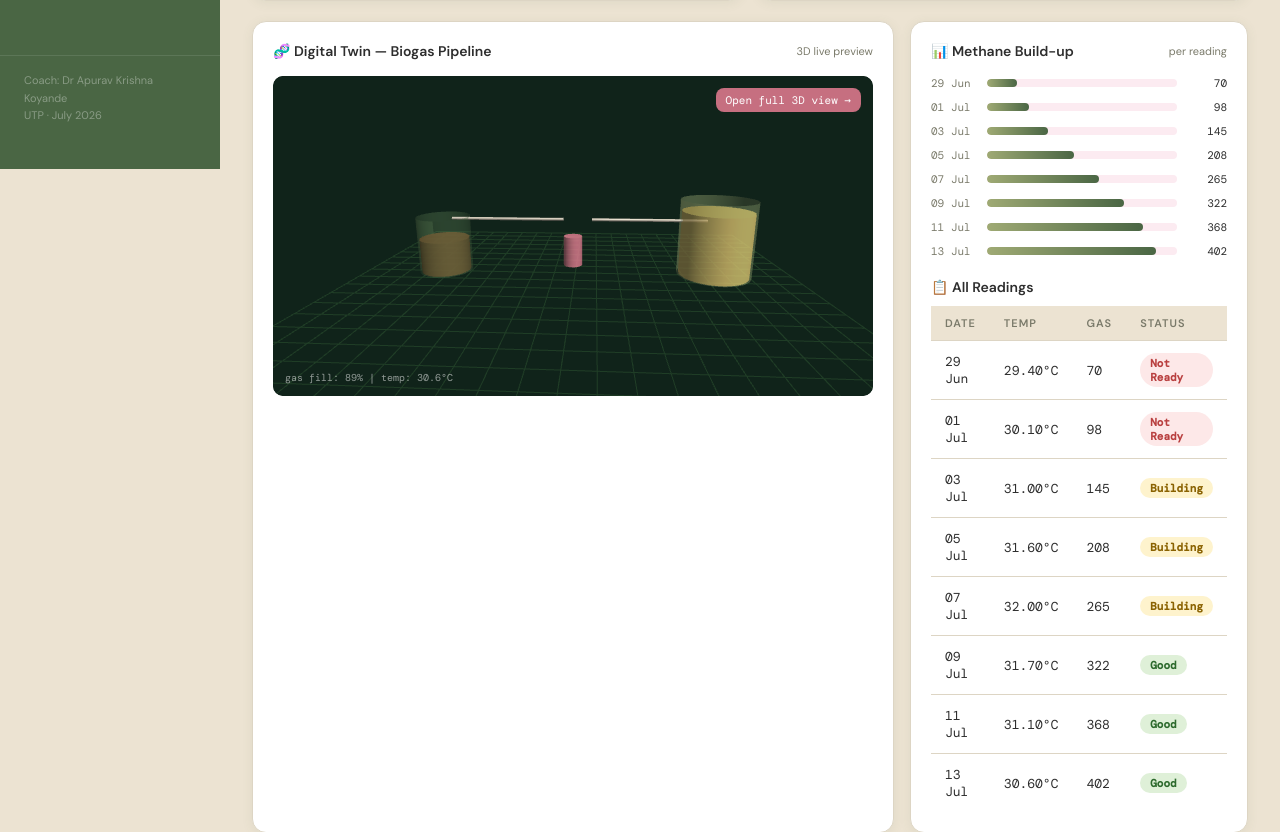
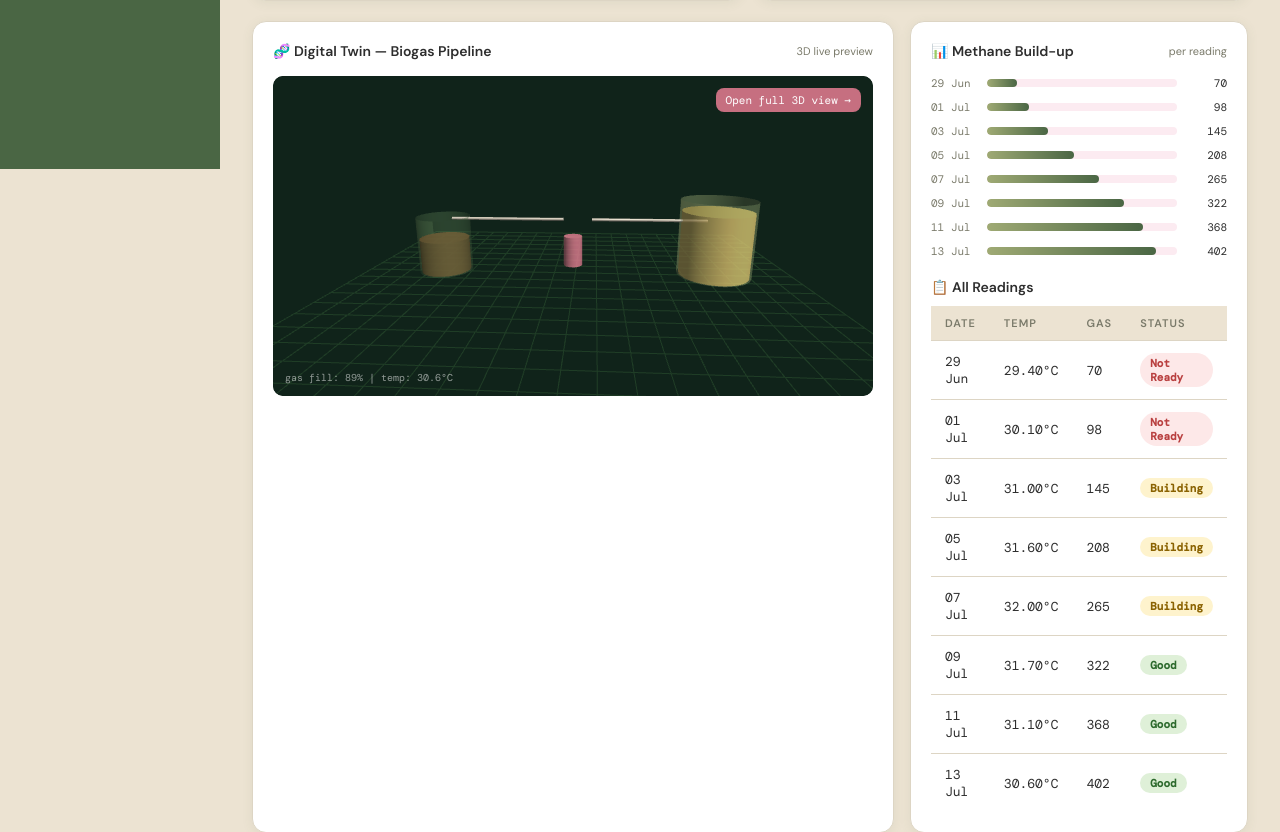
Before and after one commit to vviperinae/BioSpark, a Flask app: page / in a window 1280 px wide. Shown: the part 631-1463 px from the top of the page. Run offline with Flask 3, Linux system fonts and the light colour scheme.

Commit message:
Remove sidebar footer section
Removed sidebar footer information including coach name and date.

```diff
--- a/templates/_sidebar.html
+++ b/templates/_sidebar.html
@@ -17,8 +17,4 @@
     <a class="nav-item {{ 'active' if active_page == 'power' }}" href="{{ url_for('power') }}"><span class="icon">&#9889;</span> Power Status</a>
   </div>
 
-  <div class="sidebar-footer">
-    Coach: Dr Apurav Krishna Koyande<br/>
-    UTP &middot; July 2026
-  </div>
 </aside>
```
